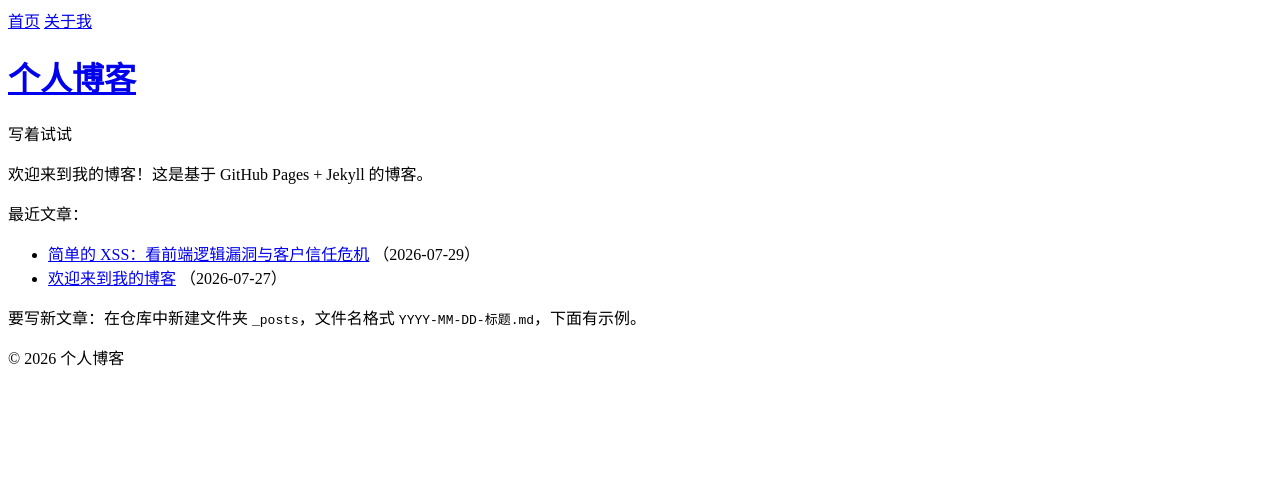
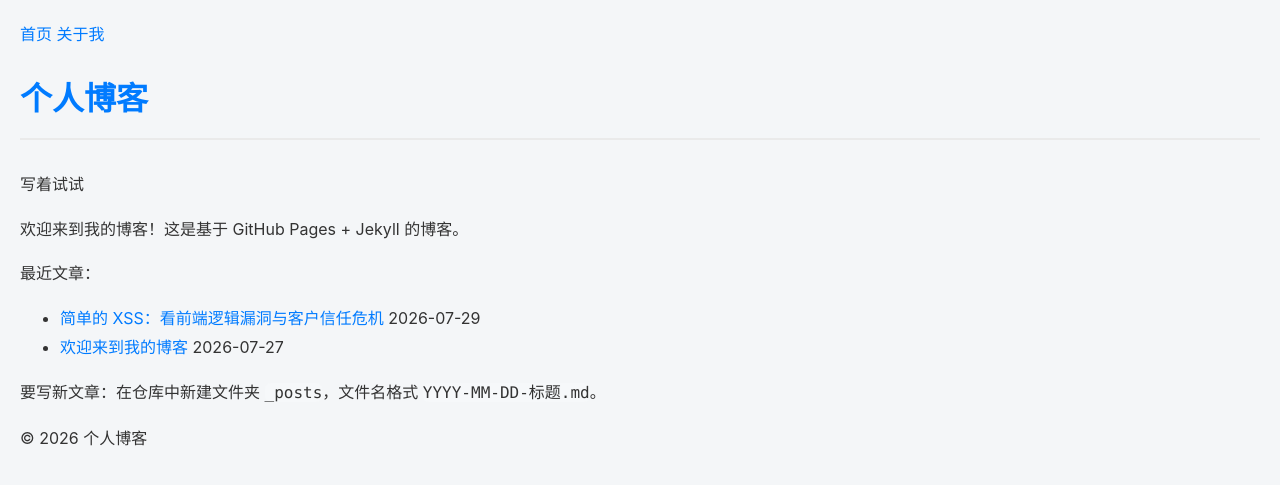
Before and after one commit to Chen-xue-qin/-Chen-xue-qin.github.io, a Jekyll site: the page built from index.md, in a window 1280 px wide. Shown: the top 485 px of the page. Built offline with Jekyll 4.4.1, drawn with Linux system fonts in a browser that asks for light colours.

Commit message:
Update index.md

```diff
--- a/index.md
+++ b/index.md
@@ -1,16 +1,17 @@
 ---
 layout: default
 title: 首页
-stylesheet: /assets/css/style.css  <-- 加上这一行
 ---
+<!-- 注意：上面三个横线结束后，要在下面手动加一行 link 标签 -->
+<link rel="stylesheet" href="/assets/css/style.css">
 
 欢迎来到我的博客！这是基于 GitHub Pages + Jekyll 的博客。
 
 最近文章：
 <ul>
-{% for post in site.posts %}
-  <li><a href="{{ post.url }}">{{ post.title }}</a> （{{ post.date | date: "%Y-%m-%d" }}）</li>
-{% endfor %}
+  {% for post in site.posts %}
+    <li><a href="{{ post.url }}">{{ post.title }}</a>  {{ post.date | date: "%Y-%m-%d" }} </li>
+  {% endfor %}
 </ul>
 
-要写新文章：在仓库中新建文件夹 `_posts`，文件名格式 `YYYY-MM-DD-标题.md`，下面有示例。
+要写新文章：在仓库中新建文件夹 `_posts`，文件名格式 `YYYY-MM-DD-标题.md`。
```
